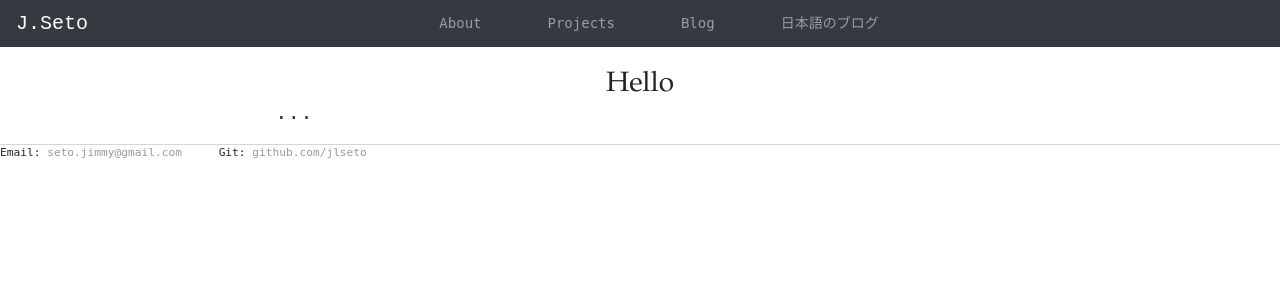
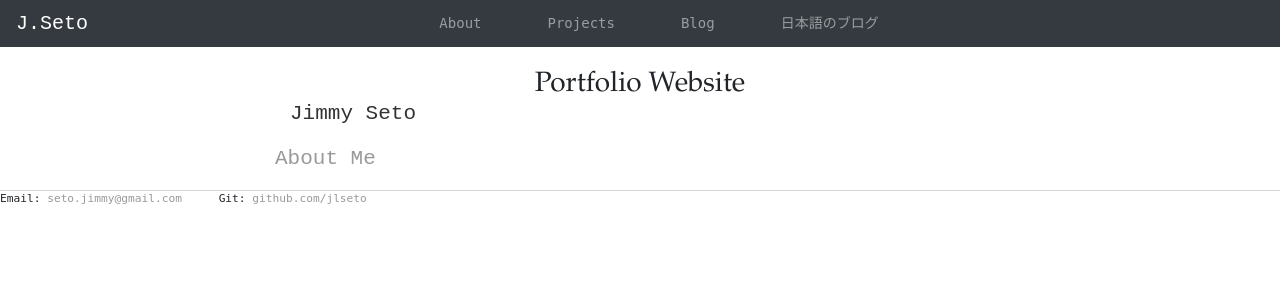
Before and after one commit to JLSeto/blog_angular, a Jekyll site: the page built from index.html, in a window 1280 px wide and 900 px high. Shown: the top 300 px of the window. Built offline with Jekyll 4.4.1, drawn with Linux system fonts in a browser that asks for light colours; nearby versions of some CDN libraries.

```diff
--- a/index.html
+++ b/index.html
@@ -2,7 +2,12 @@
 layout: default2
 title: JLSeto
 ---
-<div class="hello">
-	<h1>Hello</h1>
-	<p> ... </p>
+
+<div class="home-header">
+	<div class="container">
+		<h1 class="home-title">Portfolio Website</h1>
+		<p>Jimmy Seto</p>
+	</div>
 </div>
+
+	<p> <a href="/about">About Me</a> </p>
```
